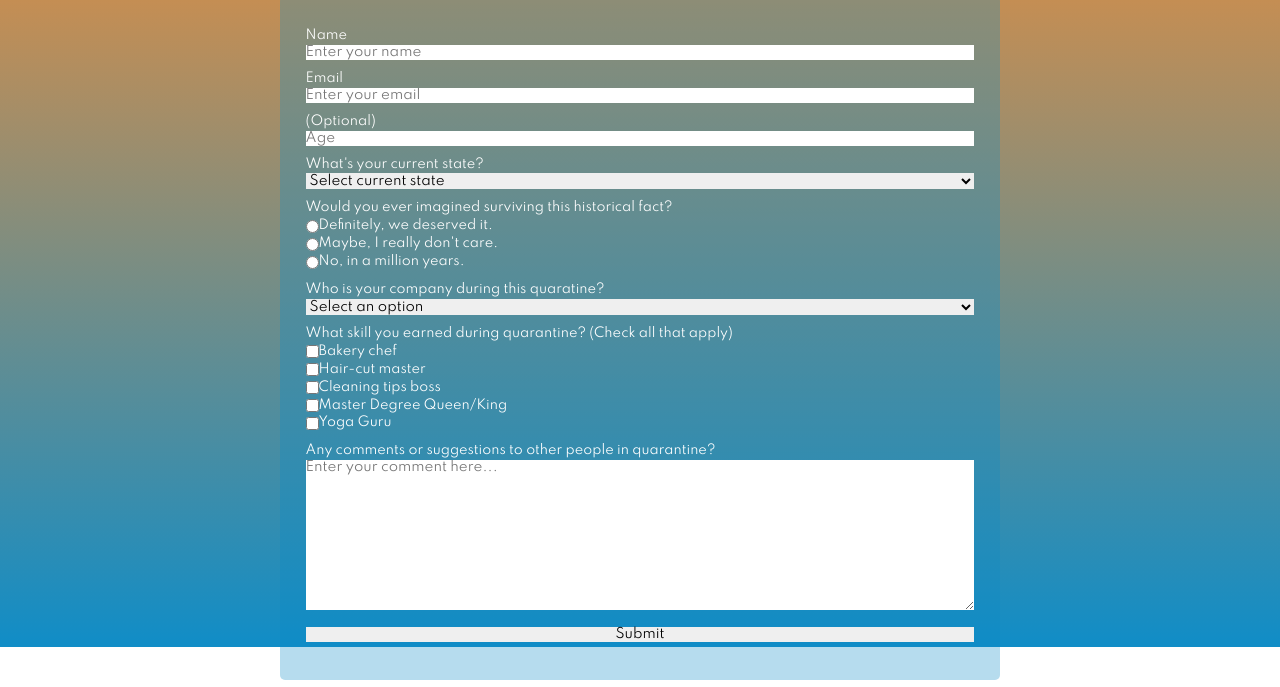
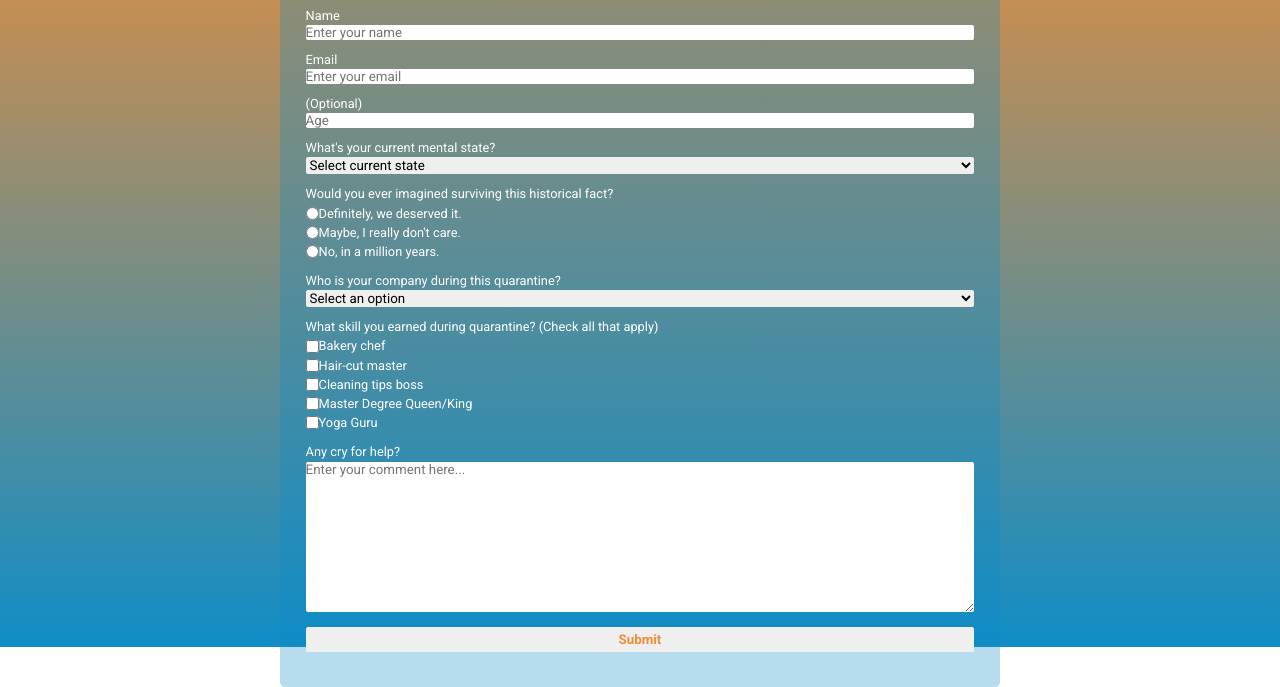
Before and after one commit to Incryve/200927_surveyForm, a plain HTML site: page index.html in a window 1280 px wide. Shown: the part 153-840 px from the top of the page. Drawn offline with Linux system fonts and the light colour scheme.

Commit message:
finished 1st version

```diff
--- a/index.html
+++ b/index.html
@@ -8,6 +8,7 @@
 
     <link rel="stylesheet" href="/style.css">
     <link href="https://fonts.googleapis.com/css2?family=Spartan:wght@100;200;300;400;500;600;700;800;900&display=swap" rel="stylesheet">
+    <link href="https://fonts.googleapis.com/css2?family=Roboto:ital,wght@0,100;0,300;0,400;0,500;0,700;0,900;1,100;1,300;1,400;1,500;1,700;1,900&display=swap" rel="stylesheet">
 
   </head>
   <body>
@@ -51,8 +52,8 @@
             placeholder="Age">
         </div>
         <div class="form-group">
-          <p>What's your current state?</p>
-          <select name="clan" id="dropdown" class="form-control" required>
+          <p>What's your current mental state?</p>
+          <select name="mental-state" id="dropdown" class="form-control" required>
             <option disabled selected value>Select current state</option>
             <option value="cool">I'm cool, staying home, doing my thing.</option>
             <option value="crazy">I'm crazy, going out whenever I can and without a mask.</option>
@@ -61,39 +62,39 @@
             <option value="other">Other</option>
           </select>
         </div>
-        <div class="form-group">
+        <div class="form-group radio">
           <p>Would you ever imagined surviving this historical fact?</p>
           <label>
             <input
               type="radio"
-              name="user-recommend"
+              name="imagined"
               value="definitely"
               class="input-radio">Definitely, we deserved it.
           </label>
           <label>
             <input
               type="radio"
-              name="user-recommend"
+              name="imagined"
               value="maybe"
               class="input-radio">Maybe, I really don't care.
           </label>
           <label>
             <input
               type="radio"
-              name="user-recommend"
-              value="not-sure"
+              name="imagine"
+              value="not-imagine"
               class="input-radio">No, in a million years.
           </label>
         </div>
         <div class="form-group">
-          <p>Who is your company during this quaratine?</p>
+          <p>Who is your company during this quarantine?</p>
           <select name="company" id="company" class="form-control" required>
             <option disabled selected value>Select an option</option>
-            <option value="challenges">Family</option>
-            <option value="projects">Roomate</option>
-            <option value="community">Pet</option>
-            <option value="openSource">Sweetheart</option>
-            <option value="openSource">Lonely AF</option>
+            <option value="family">Family</option>
+            <option value="roomate">Roomate</option>
+            <option value="pet">Pet</option>
+            <option value="sweetheart">Sweetheart</option>
+            <option value="lonely">Lonely AF</option>
           </select>
         </div>
         <div class="form-group">
@@ -102,42 +103,42 @@
           </p>
             <label for="prefer">
               <input
-                name="prefer"
+                name="skill"
                 value="bakery"
                 type="checkbox"
                 class="input-checkbox">Bakery chef
             </label>
             <label for="prefer">
               <input
-                name="prefer"
+                name="skill"
                 value="hair-cut"
                 type="checkbox"
                 class="input-checkbox">Hair-cut master
             </label>
             <label for="prefer">
               <input
-                name="prefer"
+                name="skill"
                 value="cleaning-tips"
                 type="checkbox"
                 class="input-checkbox">Cleaning tips boss
             </label>
             <label for="prefer">
               <input
-                name="prefer"
+                name="skill"
                 value="dregree"
                 type="checkbox"
                 class="input-checkbox">Master Degree Queen/King
             </label>
             <label for="prefer">
               <input
-              name="prefer"
+              name="skill"
               value="yoga"
               type="checkbox"
               class="input-checkbox">Yoga Guru
             </label>
         </div>
         <div class="form-group">
-          <p>Any comments or suggestions to other people in quarantine?</p>
+          <p>Any cry for help?</p>
           <textarea
             id="comments"
             class="input-textarea"
--- a/style.css
+++ b/style.css
@@ -2,7 +2,7 @@
 * {
   margin: 0;
   padding: 0;
-  font-family: 'Spartan', sans-serif;
+  font-family: 'Roboto', sans-serif;
   border: none;
 }
 
@@ -10,7 +10,7 @@ body {
   box-sizing: border-box;
   font-size: 1rem;
   color: white;
-  line-height: 1.4;
+  line-height: 1.5;
 }
 
 body::before {
@@ -27,20 +27,23 @@ body::before {
 }
 
 .container {
-
   width: 100%;
   margin: 3.125rem auto 0 auto;
 }
 
-@media (min-width: 375px) {
+@media (min-width: 375px) { /* Mobile */
   .container {
-    max-width: 345px;
+    max-width: 355px;
   }
+
 }
 
-@media (min-width: 576px) {
+@media (min-width: 576px) { /* Tablet */
   .container {
     max-width: 540px;
+  }
+  .text {
+    line-height: normal;
   }
 }
 
@@ -51,12 +54,13 @@ body::before {
 }
 
 header {
-  padding: 1em;
+  margin: 1em;
 }
 
 .text {
   text-align: center;
   font-weight: 900;
+  line-height: normal;
 }
 
 .description {
@@ -73,6 +77,7 @@ form {
 .form-control { /*Input-text*/
   display: block;
   width: 100%;
+  border-radius: 2px;
 }
 
 .form-group {
@@ -83,11 +88,14 @@ form {
 .input-radio,
 .input-checkbox {
   display: inline-block;
-  margin-left:
 }
 
 .submit-button {
   width: 100%;
+  padding: 5px;
+  font-weight: 700;
+  color: #ef8e38;
+  border-radius: 2px;
 }
 
 label {
@@ -97,4 +105,5 @@ label {
 
 textarea {
   width: 100%;
+  border-radius: 2px;
 }
```
